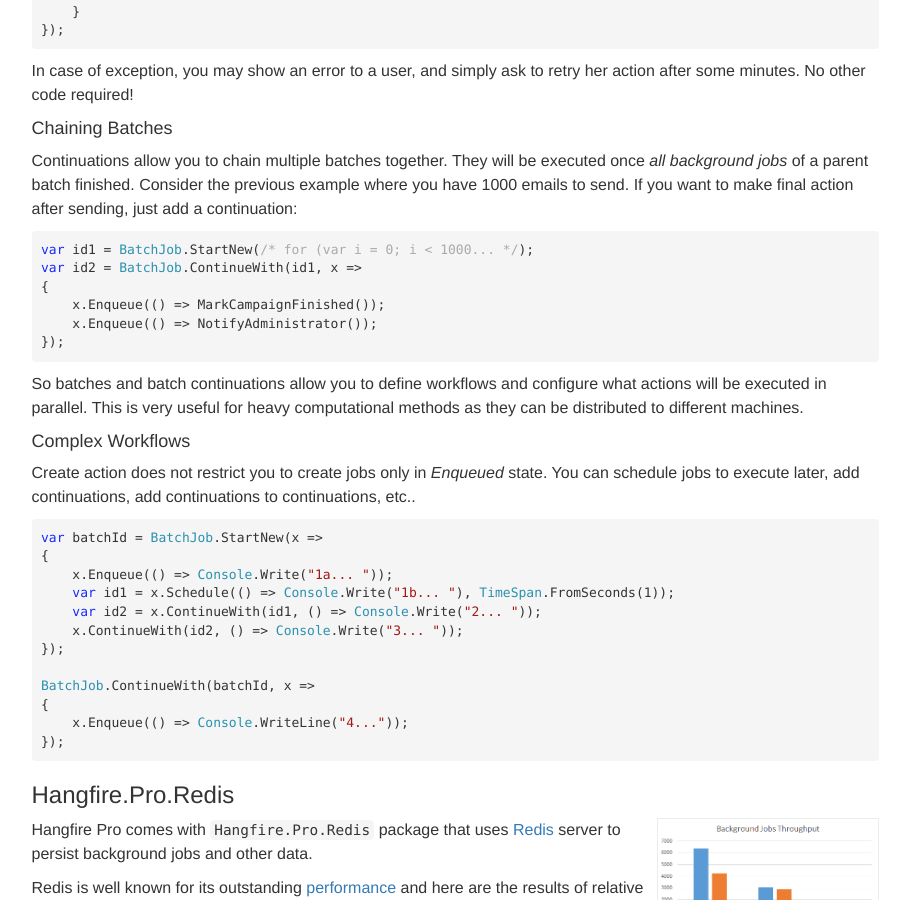
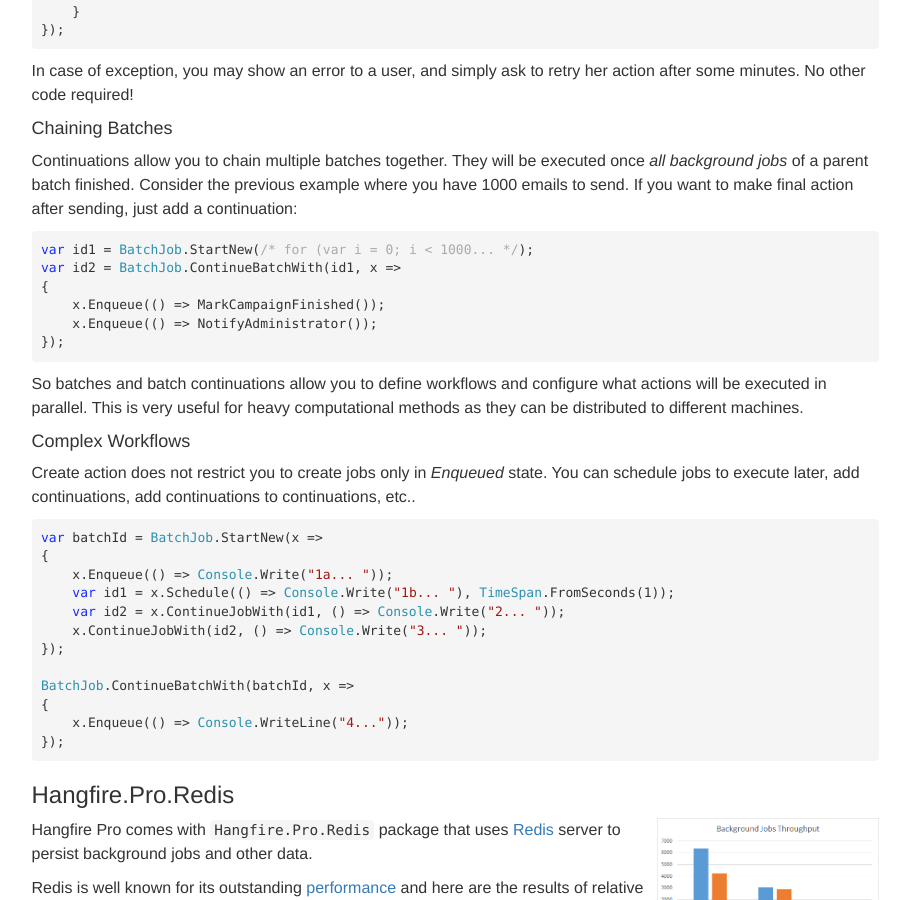
Before and after one commit to HangfireIO/Hangfire.io, a Jekyll site: the page built from pro/index.md, in a window 1280 px wide and 900 px high, scrolled down 915 px. Shown: the whole window, without its empty margins (331-1241 px from the left). Built offline with Jekyll 4.4.1, drawn with Linux system fonts in a browser that asks for light colours.

Commit message:
Update deprecated ContinueWith methods

```diff
--- a/index.html
+++ b/index.html
@@ -143,7 +143,7 @@
                     <p>
                         Continuations are executed when its parent job <strong>has been finished</strong>.
                     </p>
-                    <pre><span class="type">BackgroundJob</span>.ContinueWith(
+                    <pre><span class="type">BackgroundJob</span>.ContinueJobWith(
     jobId,
     () => <span class="type">Console</span>.WriteLine(<span class="string">"Continuation!"</span>));</pre>
                 </div>
@@ -163,7 +163,7 @@
                     <p>
                         Batch continuation is fired <strong>when all</strong> background jobs in a parent batch <strong>finished</strong>.
                     </p>
-                    <pre><code><span class="type">BatchJob</span>.ContinueWith(batchId, x =>
+                    <pre><code><span class="type">BatchJob</span>.ContinueBatchWith(batchId, x =>
 {
     x.Enqueue(() => <span class="type">Console</span>.WriteLine(<span class="string">"Last Job"</span>));
 });</code></pre>
--- a/pro/index.md
+++ b/pro/index.md
@@ -47,7 +47,7 @@
 Continuations allow you to chain multiple batches together. They will be executed once *all background jobs* of a parent batch finished. Consider the previous example where you have 1000 emails to send. If you want to make final action after sending, just add a continuation:
 
 <pre><span class="keywd">var</span> id1 = <span class="type">BatchJob</span>.StartNew(<span class="comm">/* for (var i = 0; i &lt; 1000... */</span>);
-<span class="keywd">var</span> id2 = <span class="type">BatchJob</span>.ContinueWith(id1, x =>
+<span class="keywd">var</span> id2 = <span class="type">BatchJob</span>.ContinueBatchWith(id1, x =>
 {
     x.Enqueue(() => MarkCampaignFinished());
     x.Enqueue(() => NotifyAdministrator());
@@ -63,11 +63,11 @@
 {
     x.Enqueue(() => <span class="type">Console</span>.Write(<span class="string">"1a... "</span>));
     <span class="keywd">var</span> id1 = x.Schedule(() => <span class="type">Console</span>.Write(<span class="string">"1b... "</span>), <span class="type">TimeSpan</span>.FromSeconds(1));
-    <span class="keywd">var</span> id2 = x.ContinueWith(id1, () => <span class="type">Console</span>.Write(<span class="string">"2... "</span>));
-    x.ContinueWith(id2, () => <span class="type">Console</span>.Write(<span class="string">"3... "</span>));
+    <span class="keywd">var</span> id2 = x.ContinueJobWith(id1, () => <span class="type">Console</span>.Write(<span class="string">"2... "</span>));
+    x.ContinueJobWith(id2, () => <span class="type">Console</span>.Write(<span class="string">"3... "</span>));
 });
 
-<span class="type">BatchJob</span>.ContinueWith(batchId, x =>
+<span class="type">BatchJob</span>.ContinueBatchWith(batchId, x =>
 {
     x.Enqueue(() => <span class="type">Console</span>.WriteLine(<span class="string">"4..."</span>));
 });</pre>
```
Also changed, not shown: overview.md (+1 -1 lines).
